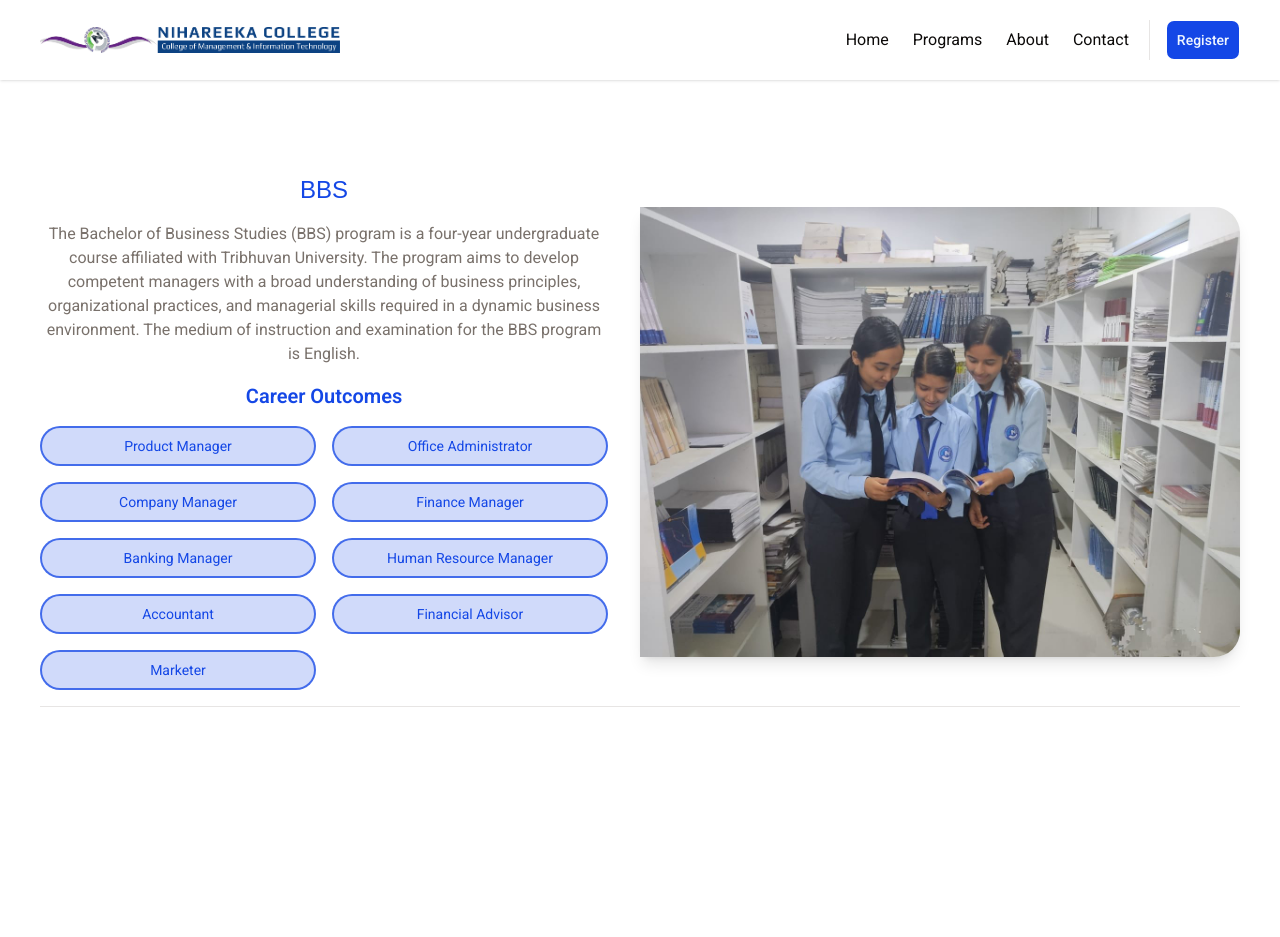
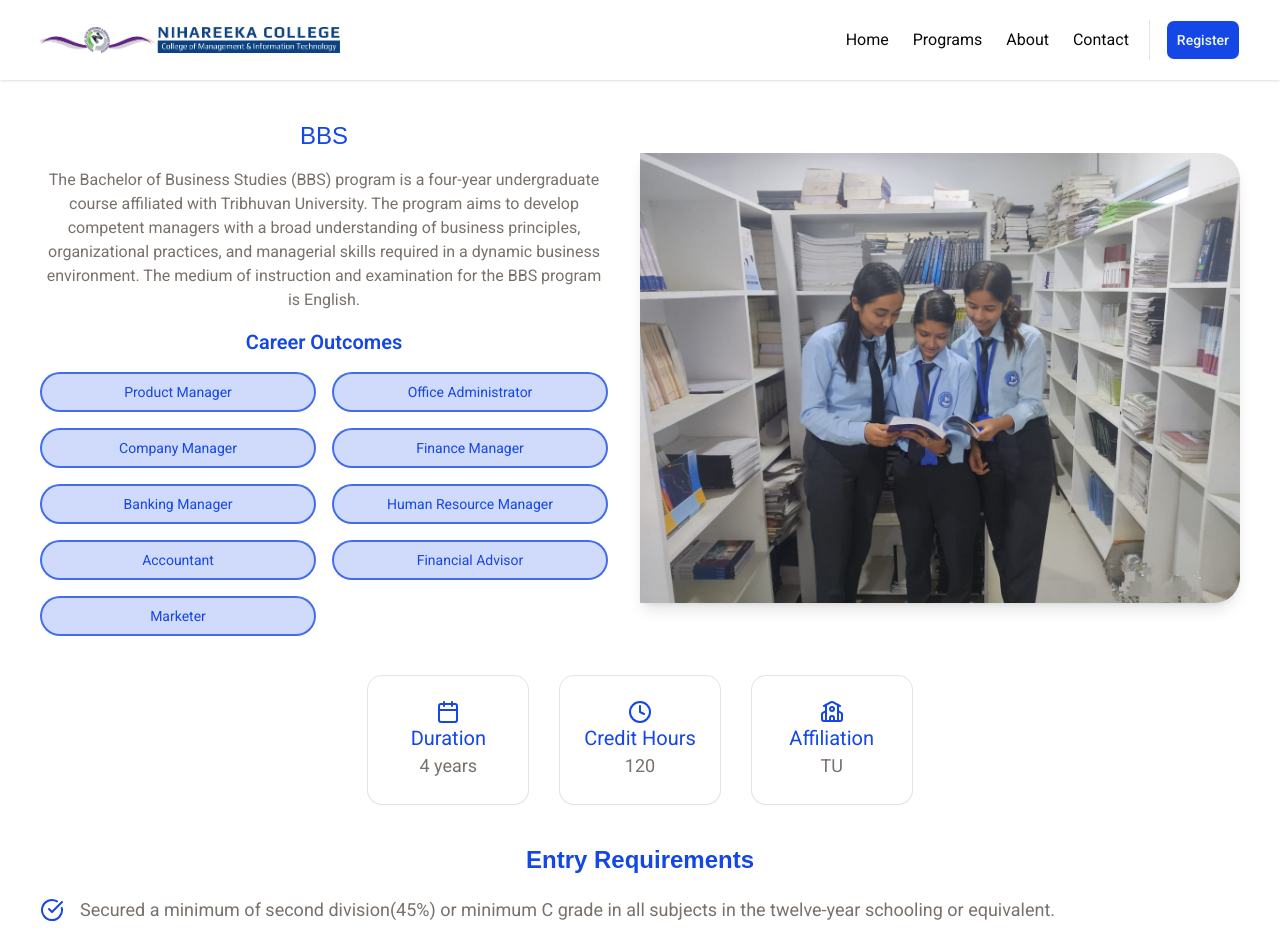
Before and after one commit to suyogpoudel/nihareeka-redesign, a Next.js app: page /programs/bbs in a window 1280 px wide. Shown: the top 937 px of the page. Before the commit the page ends 800 px from the top, so only its background shows below. Built offline with nearby package versions, Linux system fonts and the light colour scheme; a web font is replaced by a local one.

Commit message:
finished programs pages

```diff
--- a/app/programs/[slug]/page.tsx
+++ b/app/programs/[slug]/page.tsx
@@ -1,5 +1,6 @@
-import { Separator } from "@/components/ui/separator";
+import ProgramCard from "@/components/program-card";
 import { programs } from "@/data/programs";
+import { Calendar, Check, CheckCircle, Clock, School } from "lucide-react";
 import Image from "next/image";
 import { notFound, redirect } from "next/navigation";
 
@@ -22,16 +23,26 @@ const ProgramPage = async ({
     notFound();
   }
 
+  const programCardData = [
+    { icon: Calendar, title: "Duration", value: program.duration },
+    {
+      icon: Clock,
+      title: "Credit Hours",
+      value: program.creditHour.toString(),
+    },
+    { icon: School, title: "Affiliation", value: program.affiliation },
+  ];
+
   return (
     <div className="container">
-      <div className="flex items-center justify-between w-full gap-8 max-md:flex-col-reverse mb-4">
+      <div className="flex items-center justify-between w-full gap-8 max-md:flex-col-reverse">
         <div className="flex flex-col gap-4 text-center">
           <h1 className="heading">{program.title}</h1>
           <p className="text-muted-foreground">{program.description}</p>
           <h2 className="text-primary text-xl font-semibold">
             Career Outcomes
           </h2>
-          <div className="grid max-sm:grid-cols-1 grid-cols-2 gap-4">
+          <div className="grid max-sm:grid-cols-1 w-full grid-cols-2 gap-4">
             {program.careerOutcomes.map((outcome) => (
               <div
                 key={outcome}
@@ -50,7 +61,34 @@ const ProgramPage = async ({
           className="rounded-r-4xl shadow-lg object-cover max-md:rounded-2xl"
         />
       </div>
-      <Separator />
+
+      <div className="grid grid-cols-3 max-md:grid-cols-1 gap-8 my-10">
+        {programCardData.map((data) => (
+          <ProgramCard
+            key={data.title}
+            {...data}
+          />
+        ))}
+      </div>
+
+      <div className="flex flex-col gap-5 w-full">
+        <h3 className="text-2xl text-primary font-display font-semibold text-center">
+          Entry Requirements
+        </h3>
+        <ul className="flex flex-col gap-3">
+          {program.requirements.map((requirement) => (
+            <li
+              key={requirement}
+              className="flex items-center gap-4"
+            >
+              <CheckCircle className="text-primary shrink-0" />
+              <span className="text-muted-foreground text-lg">
+                {requirement}
+              </span>
+            </li>
+          ))}
+        </ul>
+      </div>
     </div>
   );
 };
--- /dev/null
+++ b/components/program-card.tsx
@@ -0,0 +1,17 @@
+type ProgramCardProps = {
+  icon: React.ElementType;
+  title: string;
+  value: string;
+};
+
+const ProgramCard = ({ icon: Icon, title, value }: ProgramCardProps) => {
+  return (
+    <div className="flex flex-col justify-between items-center bg-card ring-foreground/10 shadow-xs ring-1 p-6 rounded-xl text-center">
+      <Icon className="text-xl text-primary" />
+      <h3 className="text-xl text-primary">{title}</h3>
+      <p className="text-muted-foreground lg:text-lg ">{value}</p>
+    </div>
+  );
+};
+
+export default ProgramCard;
```
